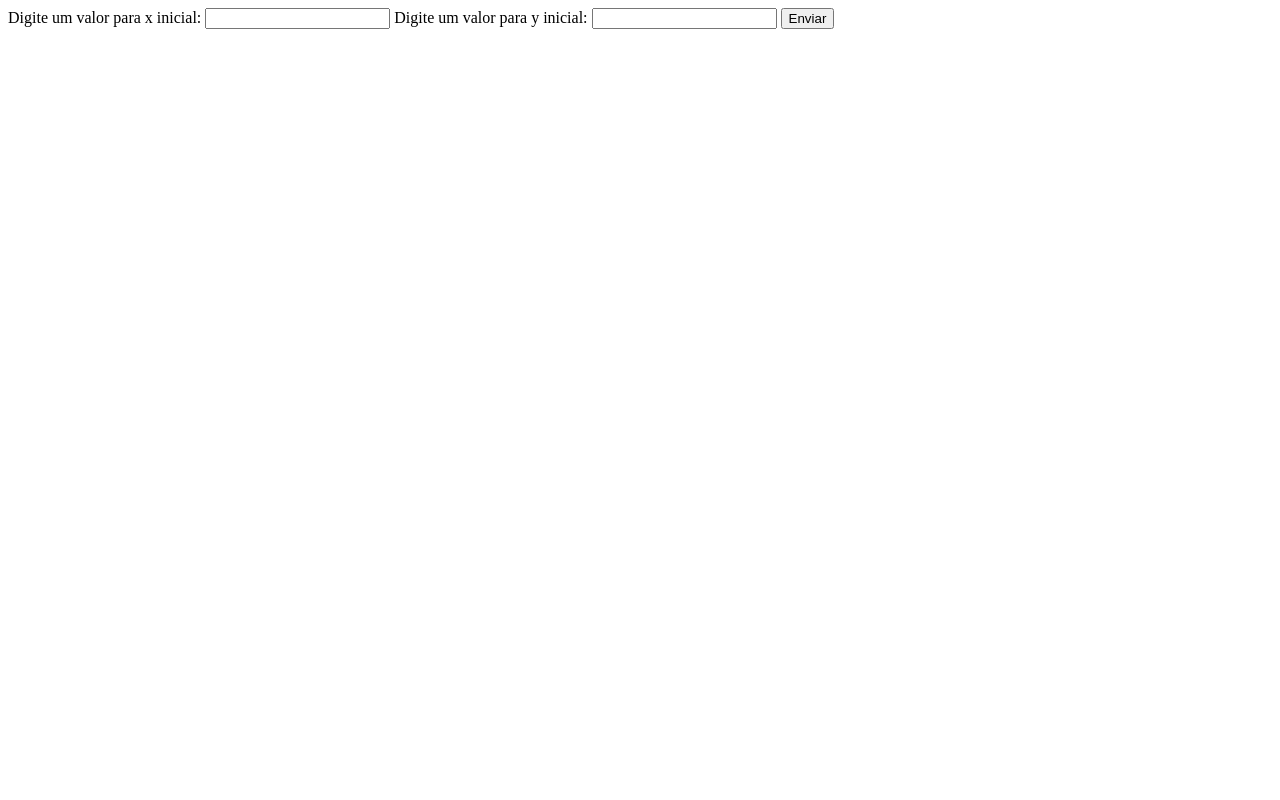
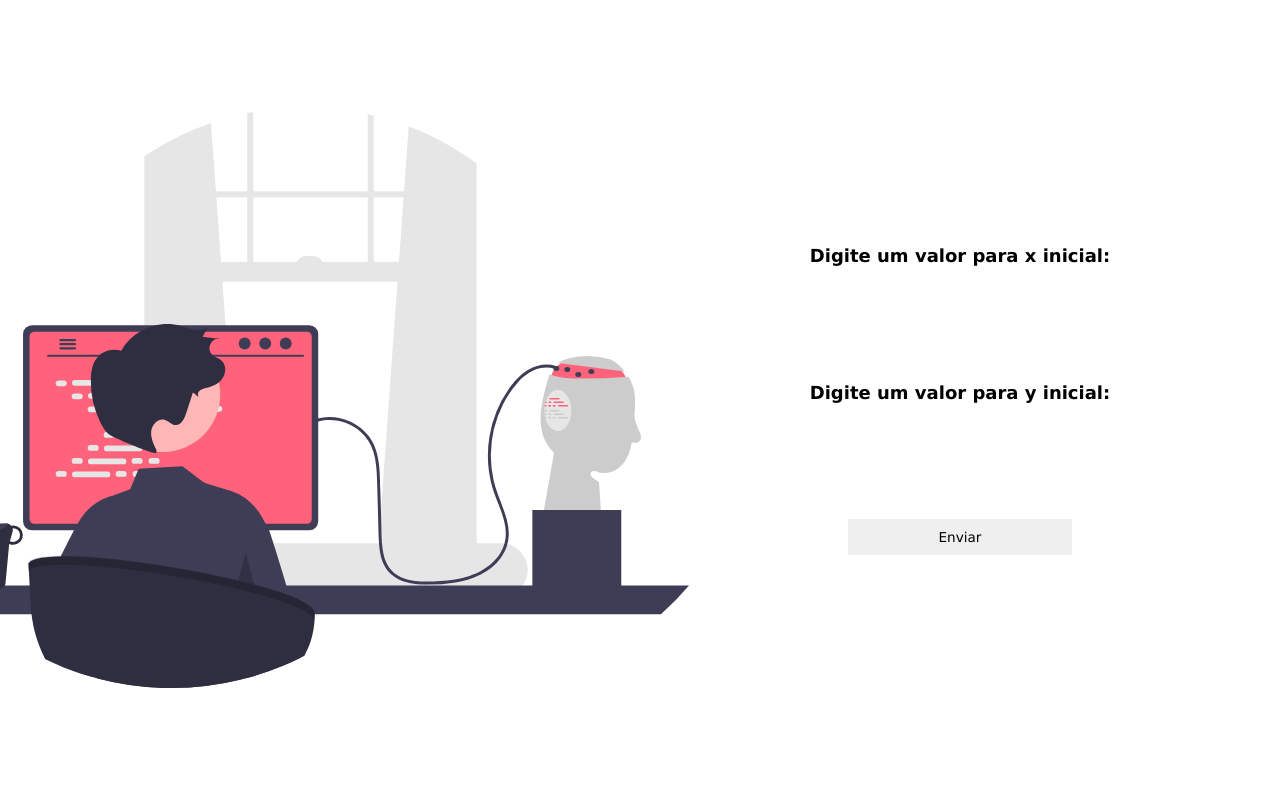
Before and after one commit to Leonardo-Souza-de-Castro/Ora_Bolas, a Flask app: page / in a window 1280 px wide. Run offline with Flask 3, Linux system fonts and the light colour scheme.

Commit message:
modificações no css

```diff
--- a/static/index.css
+++ b/static/index.css
@@ -5,6 +5,54 @@
     box-sizing: border-box;
 }
 
+.container{
+    display: flex;
+    align-items: center;
+    justify-content: center;
+    height: 100vh;
+}
+
+.container-img{
+    height: 50%;
+    width: 50%;
+    display: flex;
+    align-items: center;
+    justify-content: center;
+}
+
+.container-form{
+    height: 50%;
+    width: 50%;
+}
+
+.container-form form{
+    display: flex;
+    align-items: center;
+    justify-content: space-evenly;
+    flex-direction: column;
+    height: 100%;
+    width: 100%;
+}
+
+.container-form label{
+    font-family: verdana;
+    font-size: 18px;
+    font-weight: bold;
+}
+
+.container-form input{
+    font-family: verdana;
+    height: 27px;
+    width: 45%;
+}
+
+.container-form button{
+    height: 9%;
+    width: 35%;
+    font-size: 85%;
+    font-family: verdana;
+}
+
 .titulo{
     font-family: 'Segoe UI', Tahoma, Geneva, Verdana, sans-serif;
     font-weight: 500;
--- a/templates/index.html
+++ b/templates/index.html
@@ -3,9 +3,14 @@
 <head>
     <meta charset="UTF-8">
     <meta name="viewport" content="width=device-width, initial-scale=1.0">
+    <link rel="stylesheet" href="{{ url_for('static', filename='index.css') }}">
     <title>Ora bolas</title>
 </head>
-<body>
+<body class="container">
+    <section class="container-img">
+        <img src="../static/img/robo.svg" alt="robo">
+    </section>
+    <section class="container-form">
         <form action="/processar" method="post" id="form" >
             <label for="valor">Digite um valor para x inicial:</label>
             <input type="text" id="x" name="x">
@@ -13,8 +18,6 @@
             <input type="text" id="y" name="y">
             <button type="submit">Enviar</button>
         </form>
-
-    <!-- <iframe title="graficos robo" width="600" height="636" src="https://app.powerbi.com/view?r=eyJrIjoiYTA3NDEyODktMWFlNy00YmI3LTkzOTEtMjhlZTMzNzY0M2ZkIiwidCI6ImIxMDUxYzRiLTNiOTQtNDFhYi05NDQxLWU3M2E3MjM0MmZkZCJ9" frameborder="0" allowFullScreen="true"></iframe>
-    <canvas id="myCanvas" width="500" height="500" style="border:1px solid black;"></canvas> -->
+    </section>
 </body>
 </html>
```
Also changed, not shown: pyproject.toml (added, +17 -0 lines), static/img/robo.svg (added), 2 other files. Lines whose indentation alone changed are shown as unchanged.
